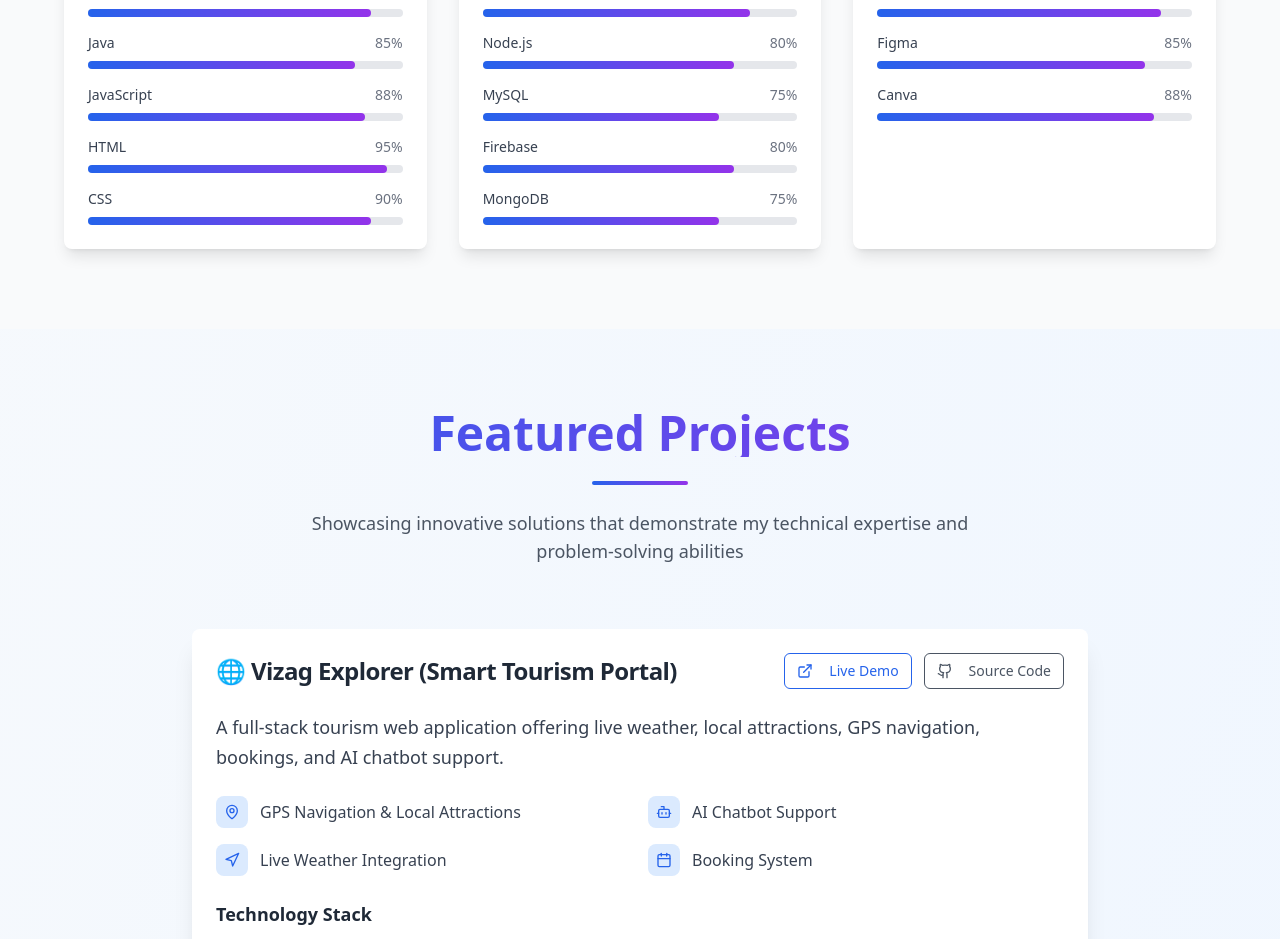
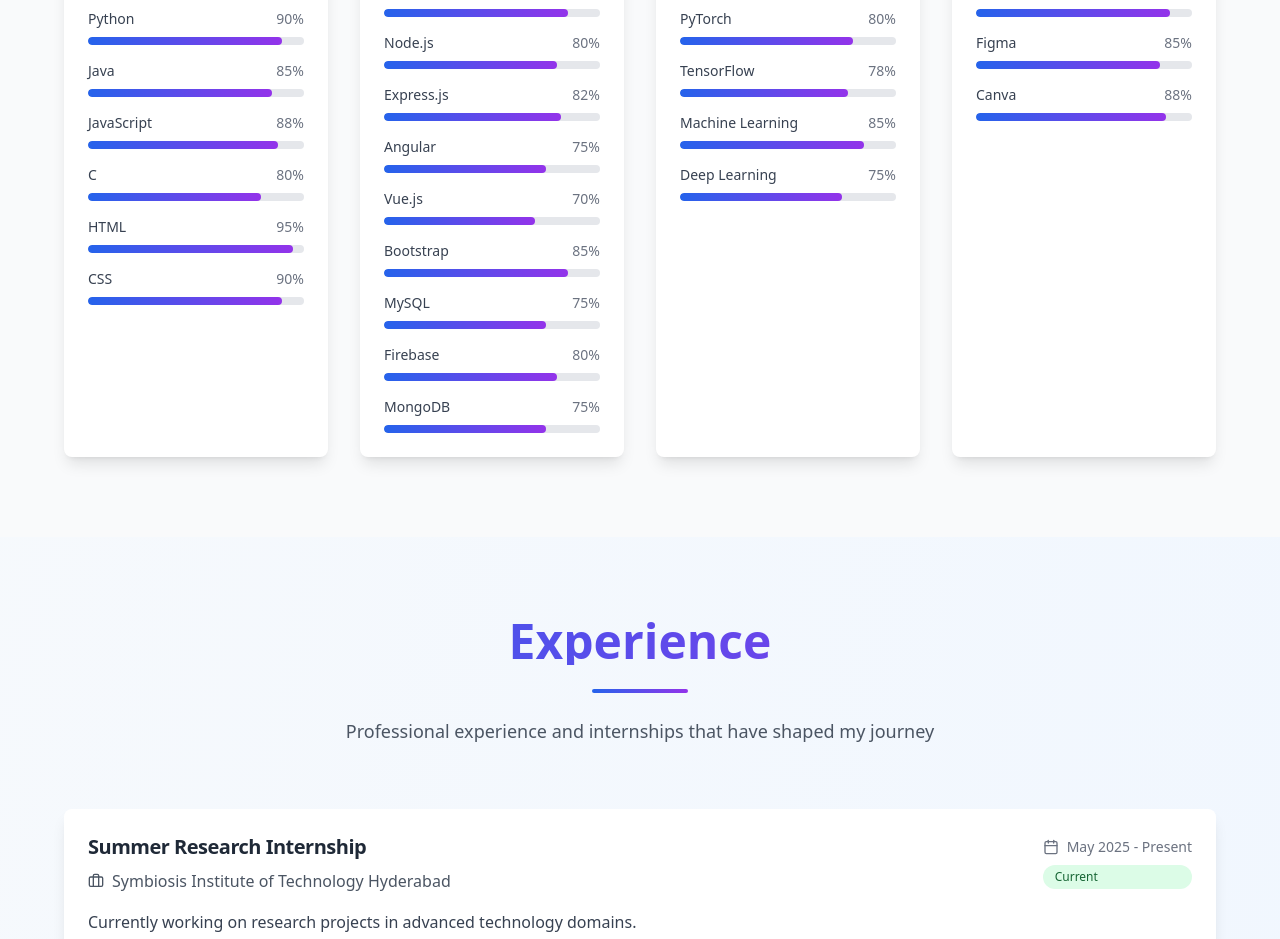
Before and after one commit to Taroonn456/taroonn-tech-vibes-portfolio, a React (Vite) app: page / in a window 1280 px wide. Shown: the part 1840-2779 px from the top of the page. Built offline with nearby package versions, Linux system fonts and the light colour scheme.

Commit message:
Add 3D animations, skills, and experience
- Added 3D animations to the portfolio.
- Added new skills: express.js, C, bootstrap, pytorch, tensorflow, angular, vue.js.
- Added LinkedIn and GitHub links.
- Added experience details.

```diff
--- /dev/null
+++ b/src/components/Experience.tsx
@@ -0,0 +1,104 @@
+
+import { Briefcase, Calendar, MapPin } from "lucide-react";
+import { Card, CardContent, CardHeader, CardTitle } from "@/components/ui/card";
+
+const Experience = () => {
+  const experiences = [
+    {
+      title: "Summer Research Internship",
+      company: "Symbiosis Institute of Technology Hyderabad",
+      duration: "May 2025 - Present",
+      type: "Research",
+      description: "Currently working on research projects in advanced technology domains.",
+      skills: ["Research", "Technology Innovation", "Data Analysis"],
+      status: "current"
+    },
+    {
+      title: "Web Development Intern",
+      company: "Collegetips.in",
+      duration: "May 2025 - Present",
+      type: "Development",
+      description: "Summer internship focused on full-stack web development and creating user-centric solutions.",
+      skills: ["React", "Node.js", "Full-Stack Development", "UI/UX"],
+      status: "current"
+    },
+    {
+      title: "Artificial Intelligence Internship",
+      company: "Intrainz",
+      duration: "Oct 2024 - Dec 2024",
+      type: "AI/ML",
+      description: "Gained hands-on experience in AI technologies, machine learning algorithms, and practical implementation of AI solutions.",
+      skills: ["Python", "Machine Learning", "AI Development", "Data Science"],
+      status: "completed"
+    }
+  ];
+
+  return (
+    <section id="experience" className="py-20 px-4">
+      <div className="max-w-6xl mx-auto">
+        <div className="text-center mb-16">
+          <h2 className="text-4xl md:text-5xl font-bold mb-6 bg-gradient-to-r from-blue-600 to-purple-600 bg-clip-text text-transparent">
+            Experience
+          </h2>
+          <div className="w-24 h-1 bg-gradient-to-r from-blue-600 to-purple-600 mx-auto rounded-full"></div>
+          <p className="text-lg text-gray-600 mt-6 max-w-2xl mx-auto">
+            Professional experience and internships that have shaped my journey
+          </p>
+        </div>
+
+        <div className="space-y-8">
+          {experiences.map((exp, index) => (
+            <Card
+              key={index}
+              className="bg-white shadow-lg border-0 hover:shadow-2xl transition-all duration-500 transform hover:-translate-y-2 hover:rotate-y-2 hover:scale-102 group perspective-1000"
+            >
+              <CardHeader className="pb-4">
+                <div className="flex flex-col md:flex-row md:items-center md:justify-between">
+                  <div className="space-y-2">
+                    <CardTitle className="text-xl font-bold text-gray-800 group-hover:text-transparent group-hover:bg-gradient-to-r group-hover:from-blue-600 group-hover:to-purple-600 group-hover:bg-clip-text transition-all duration-300">
+                      {exp.title}
+                    </CardTitle>
+                    <div className="flex items-center space-x-2 text-gray-600">
+                      <Briefcase className="w-4 h-4" />
+                      <span className="font-medium">{exp.company}</span>
+                    </div>
+                  </div>
+                  <div className="flex flex-col space-y-2 mt-4 md:mt-0">
+                    <div className="flex items-center space-x-2 text-gray-500">
+                      <Calendar className="w-4 h-4" />
+                      <span className="text-sm">{exp.duration}</span>
+                    </div>
+                    <span className={`inline-flex items-center px-3 py-1 rounded-full text-xs font-medium ${
+                      exp.status === 'current'
+                        ? 'bg-green-100 text-green-800'
+                        : 'bg-blue-100 text-blue-800'
+                    }`}>
+                      {exp.status === 'current' ? 'Current' : 'Completed'}
+                    </span>
+                  </div>
+                </div>
+              </CardHeader>
+              <CardContent className="transform group-hover:translate-z-4">
+                <p className="text-gray-700 mb-4 leading-relaxed">
+                  {exp.description}
+                </p>
+                <div className="flex flex-wrap gap-2">
+                  {exp.skills.map((skill, skillIndex) => (
+                    <span
+                      key={skillIndex}
+                      className="px-3 py-1 bg-gradient-to-r from-blue-100 to-purple-100 text-blue-800 rounded-full text-sm font-medium transform hover:scale-110 transition-transform duration-200"
+                    >
+                      {skill}
+                    </span>
+                  ))}
+                </div>
+              </CardContent>
+            </Card>
+          ))}
+        </div>
+      </div>
+    </section>
+  );
+};
+
+export default Experience;
--- a/src/components/Navigation.tsx
+++ b/src/components/Navigation.tsx
@@ -29,7 +29,7 @@ const Navigation = () => {
     }`}>
       <div className="max-w-7xl mx-auto px-4 sm:px-6 lg:px-8">
         <div className="flex justify-between items-center py-4">
-          <div className="text-2xl font-bold bg-gradient-to-r from-blue-600 to-purple-600 bg-clip-text text-transparent">
+          <div className="text-2xl font-bold bg-gradient-to-r from-blue-600 to-purple-600 bg-clip-text text-transparent transform hover:scale-110 transition-transform duration-300">
             Taroonn Koyilada
           </div>
 
@@ -37,31 +37,37 @@ const Navigation = () => {
           <div className="hidden md:flex space-x-8">
             <button
               onClick={() => scrollToSection("home")}
-              className="text-gray-700 hover:text-blue-600 transition-colors duration-200"
+              className="text-gray-700 hover:text-blue-600 transition-all duration-200 transform hover:scale-110"
             >
               Home
             </button>
             <button
               onClick={() => scrollToSection("about")}
-              className="text-gray-700 hover:text-blue-600 transition-colors duration-200"
+              className="text-gray-700 hover:text-blue-600 transition-all duration-200 transform hover:scale-110"
             >
               About Me
             </button>
             <button
               onClick={() => scrollToSection("skills")}
-              className="text-gray-700 hover:text-blue-600 transition-colors duration-200"
+              className="text-gray-700 hover:text-blue-600 transition-all duration-200 transform hover:scale-110"
             >
               Skills
             </button>
             <button
+              onClick={() => scrollToSection("experience")}
+              className="text-gray-700 hover:text-blue-600 transition-all duration-200 transform hover:scale-110"
+            >
+              Experience
+            </button>
+            <button
               onClick={() => scrollToSection("projects")}
-              className="text-gray-700 hover:text-blue-600 transition-colors duration-200"
+              className="text-gray-700 hover:text-blue-600 transition-all duration-200 transform hover:scale-110"
             >
               Projects
             </button>
             <button
               onClick={() => scrollToSection("contact")}
-              className="text-gray-700 hover:text-blue-600 transition-colors duration-200"
+              className="text-gray-700 hover:text-blue-600 transition-all duration-200 transform hover:scale-110"
             >
               Contact Me
             </button>
@@ -71,7 +77,7 @@ const Navigation = () => {
           <Button
             variant="ghost"
             size="icon"
-            className="md:hidden"
+            className="md:hidden transform hover:scale-110 transition-transform duration-200"
             onClick={() => setIsMobileMenuOpen(!isMobileMenuOpen)}
           >
             {isMobileMenuOpen ? <X /> : <Menu />}
@@ -80,7 +86,7 @@ const Navigation = () => {
 
         {/* Mobile Menu */}
         {isMobileMenuOpen && (
-          <div className="md:hidden bg-white rounded-lg shadow-lg p-4 mb-4">
+          <div className="md:hidden bg-white rounded-lg shadow-lg p-4 mb-4 transform animate-slide-in">
             <div className="flex flex-col space-y-4">
               <button
                 onClick={() => scrollToSection("home")}
@@ -99,6 +105,12 @@ const Navigation = () => {
                 className="text-gray-700 hover:text-blue-600 text-left transition-colors duration-200"
               >
                 Skills
+              </button>
+              <button
+                onClick={() => scrollToSection("experience")}
+                className="text-gray-700 hover:text-blue-600 text-left transition-colors duration-200"
+              >
+                Experience
               </button>
               <button
                 onClick={() => scrollToSection("projects")}
--- a/src/components/Skills.tsx
+++ b/src/components/Skills.tsx
@@ -1,5 +1,5 @@
 
-import { Code, Database, Wrench } from "lucide-react";
+import { Code, Database, Wrench, Brain } from "lucide-react";
 import { Card, CardContent, CardHeader, CardTitle } from "@/components/ui/card";
 
 const Skills = () => {
@@ -7,6 +7,7 @@ const Skills = () => {
     { name: "Python", level: 90 },
     { name: "Java", level: 85 },
     { name: "JavaScript", level: 88 },
+    { name: "C", level: 80 },
     { name: "HTML", level: 95 },
     { name: "CSS", level: 90 }
   ];
@@ -14,9 +15,20 @@ const Skills = () => {
   const technologies = [
     { name: "React", level: 85 },
     { name: "Node.js", level: 80 },
+    { name: "Express.js", level: 82 },
+    { name: "Angular", level: 75 },
+    { name: "Vue.js", level: 70 },
+    { name: "Bootstrap", level: 85 },
     { name: "MySQL", level: 75 },
     { name: "Firebase", level: 80 },
     { name: "MongoDB", level: 75 }
+  ];
+
+  const aiTools = [
+    { name: "PyTorch", level: 80 },
+    { name: "TensorFlow", level: 78 },
+    { name: "Machine Learning", level: 85 },
+    { name: "Deep Learning", level: 75 }
   ];
 
   const tools = [
@@ -26,24 +38,26 @@ const Skills = () => {
   ];
 
   const SkillCard = ({ title, skills, icon }: { title: string, skills: Array<{name: string, level: number}>, icon: React.ReactNode }) => (
-    <Card className="bg-white shadow-lg border-0 hover:shadow-xl transition-all duration-300 transform hover:-translate-y-2">
+    <Card className="bg-white shadow-lg border-0 hover:shadow-2xl transition-all duration-500 transform hover:-translate-y-3 hover:rotate-1 hover:scale-105 perspective-1000 group">
       <CardHeader className="text-center pb-4">
-        <div className="flex justify-center mb-4">
+        <div className="flex justify-center mb-4 transform group-hover:scale-110 group-hover:rotate-y-12 transition-all duration-500">
           {icon}
         </div>
-        <CardTitle className="text-xl font-bold text-gray-800">{title}</CardTitle>
+        <CardTitle className="text-xl font-bold text-gray-800 group-hover:text-transparent group-hover:bg-gradient-to-r group-hover:from-blue-600 group-hover:to-purple-600 group-hover:bg-clip-text transition-all duration-300">
+          {title}
+        </CardTitle>
       </CardHeader>
-      <CardContent>
+      <CardContent className="transform group-hover:translate-z-4">
         <div className="space-y-4">
           {skills.map((skill, index) => (
-            <div key={index} className="space-y-2">
+            <div key={index} className="space-y-2 transform hover:translate-x-2 transition-transform duration-300">
               <div className="flex justify-between">
                 <span className="text-sm font-medium text-gray-700">{skill.name}</span>
                 <span className="text-sm text-gray-500">{skill.level}%</span>
               </div>
-              <div className="w-full bg-gray-200 rounded-full h-2">
+              <div className="w-full bg-gray-200 rounded-full h-2 overflow-hidden">
                 <div
-                  className="bg-gradient-to-r from-blue-600 to-purple-600 h-2 rounded-full transition-all duration-1000 ease-out"
+                  className="bg-gradient-to-r from-blue-600 to-purple-600 h-2 rounded-full transition-all duration-1000 ease-out transform hover:scale-x-105"
                   style={{ width: `${skill.level}%` }}
                 ></div>
               </div>
@@ -55,19 +69,19 @@ const Skills = () => {
   );
 
   return (
-    <section id="skills" className="py-20 px-4 bg-gray-50">
+    <section id="skills" className="py-20 px-4 bg-gray-50 overflow-hidden">
       <div className="max-w-6xl mx-auto">
         <div className="text-center mb-16">
-          <h2 className="text-4xl md:text-5xl font-bold mb-6 bg-gradient-to-r from-blue-600 to-purple-600 bg-clip-text text-transparent">
+          <h2 className="text-4xl md:text-5xl font-bold mb-6 bg-gradient-to-r from-blue-600 to-purple-600 bg-clip-text text-transparent animate-pulse">
             Skills & Technologies
           </h2>
-          <div className="w-24 h-1 bg-gradient-to-r from-blue-600 to-purple-600 mx-auto rounded-full"></div>
+          <div className="w-24 h-1 bg-gradient-to-r from-blue-600 to-purple-600 mx-auto rounded-full transform hover:scale-x-150 transition-transform duration-300"></div>
           <p className="text-lg text-gray-600 mt-6 max-w-2xl mx-auto">
             A comprehensive overview of my technical expertise and proficiency levels
           </p>
         </div>
 
-        <div className="grid md:grid-cols-3 gap-8">
+        <div className="grid md:grid-cols-2 lg:grid-cols-4 gap-8">
           <SkillCard
             title="Programming Languages"
             skills={programmingLanguages}
@@ -75,9 +89,15 @@ const Skills = () => {
           />
 
           <SkillCard
-            title="Technologies & Frameworks"
+            title="Web Technologies"
             skills={technologies}
             icon={<Database className="w-12 h-12 text-purple-600" />}
+          />
+
+          <SkillCard
+            title="AI & Machine Learning"
+            skills={aiTools}
+            icon={<Brain className="w-12 h-12 text-green-600" />}
           />
 
           <SkillCard
--- a/src/index.css
+++ b/src/index.css
@@ -36,47 +36,32 @@
     --radius: 0.5rem;
 
     --sidebar-background: 0 0% 98%;
-
     --sidebar-foreground: 240 5.3% 26.1%;
-
     --sidebar-primary: 240 5.9% 10%;
-
     --sidebar-primary-foreground: 0 0% 98%;
-
     --sidebar-accent: 240 4.8% 95.9%;
-
     --sidebar-accent-foreground: 240 5.9% 10%;
-
     --sidebar-border: 220 13% 91%;
-
     --sidebar-ring: 217.2 91.2% 59.8%;
   }
 
   .dark {
     --background: 222.2 84% 4.9%;
     --foreground: 210 40% 98%;
-
     --card: 222.2 84% 4.9%;
     --card-foreground: 210 40% 98%;
-
     --popover: 222.2 84% 4.9%;
     --popover-foreground: 210 40% 98%;
-
     --primary: 210 40% 98%;
     --primary-foreground: 222.2 47.4% 11.2%;
-
     --secondary: 217.2 32.6% 17.5%;
     --secondary-foreground: 210 40% 98%;
-
     --muted: 217.2 32.6% 17.5%;
     --muted-foreground: 215 20.2% 65.1%;
-
     --accent: 217.2 32.6% 17.5%;
     --accent-foreground: 210 40% 98%;
-
     --destructive: 0 62.8% 30.6%;
     --destructive-foreground: 210 40% 98%;
-
     --border: 217.2 32.6% 17.5%;
     --input: 217.2 32.6% 17.5%;
     --ring: 212.7 26.8% 83.9%;
@@ -113,6 +98,30 @@
   .animate-scale-in {
     animation: scaleIn 0.6s ease-out;
   }
+
+  .animate-slide-in {
+    animation: slideIn 0.3s ease-out;
+  }
+
+  .perspective-1000 {
+    perspective: 1000px;
+  }
+
+  .rotate-y-12 {
+    transform: rotateY(12deg);
+  }
+
+  .rotate-y-2 {
+    transform: rotateY(2deg);
+  }
+
+  .translate-z-4 {
+    transform: translateZ(4px);
+  }
+
+  .scale-102 {
+    transform: scale(1.02);
+  }
 }
 
 @keyframes fadeIn {
@@ -148,6 +157,30 @@
   }
 }
 
+@keyframes slideIn {
+  from {
+    opacity: 0;
+    transform: translateY(-10px);
+  }
+  to {
+    opacity: 1;
+    transform: translateY(0);
+  }
+}
+
 html {
   scroll-behavior: smooth;
 }
+
+/* 3D Animation Styles */
+.group:hover .group-hover\:rotate-y-12 {
+  transform: rotateY(12deg);
+}
+
+.group:hover .group-hover\:translate-z-4 {
+  transform: translateZ(4px);
+}
+
+.group:hover .group-hover\:scale-110 {
+  transform: scale(1.1);
+}
--- a/src/pages/Index.tsx
+++ b/src/pages/Index.tsx
@@ -2,6 +2,7 @@
 import Hero from "@/components/Hero";
 import About from "@/components/About";
 import Skills from "@/components/Skills";
+import Experience from "@/components/Experience";
 import Projects from "@/components/Projects";
 import Contact from "@/components/Contact";
 import Navigation from "@/components/Navigation";
@@ -13,6 +14,7 @@ const Index = () => {
       <Hero />
       <About />
       <Skills />
+      <Experience />
       <Projects />
       <Contact />
     </div>
```
Also changed, not shown: src/components/Contact.tsx (+12 -10 lines).
